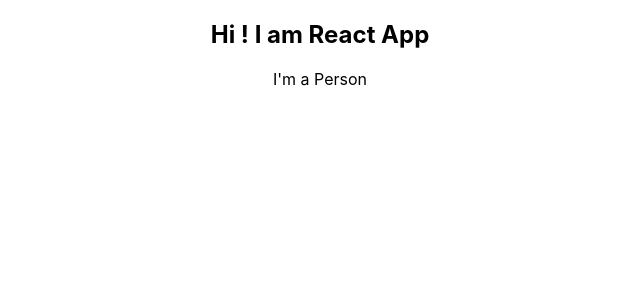
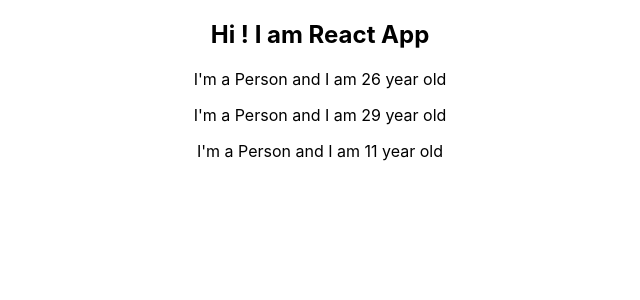
Before and after one commit to developerarjun/reactCRUD, a React (Create React App) app: page / in a window 1280 px wide. Shown: the top 300 px of the page, without its empty margins (320-960 px from the left). Built offline with nearby package versions, Linux system fonts and the light colour scheme.

Commit message:
Dynamic content

```diff
--- a/src/App.js
+++ b/src/App.js
@@ -7,6 +7,8 @@
     <div className="App">
       <h2>Hi ! I am React App </h2>
       <Person />
+      <Person />
+      <Person />
     </div>
   );
   //return React.createElement('div',{className: 'App'},React.createElement('h1',null,'Does This Works?'))
--- a/src/Person/Person.js
+++ b/src/Person/Person.js
@@ -1,7 +1,7 @@
 import React from 'react';
 
 const person = () => {
-    return <p>I'm a Person</p>
+    return <p>I'm a Person and I am {Math.floor(Math.random()*30)} year old </p>
 }
 
 export default person;
```
